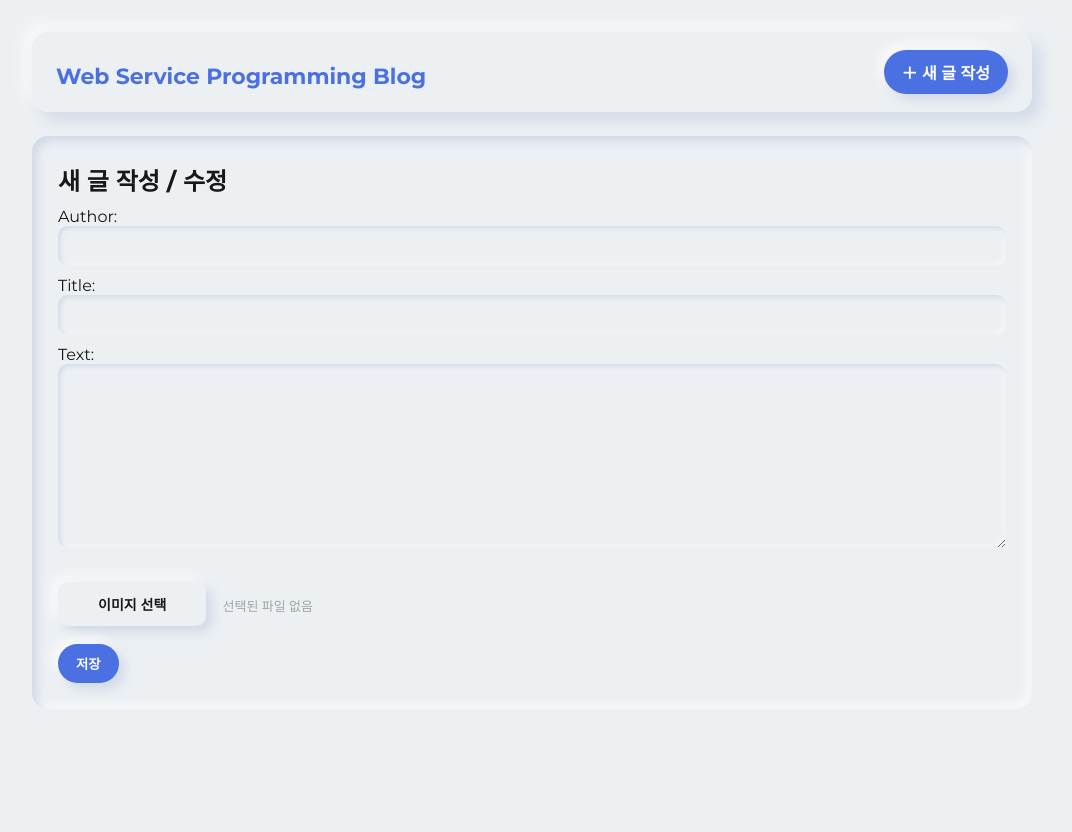
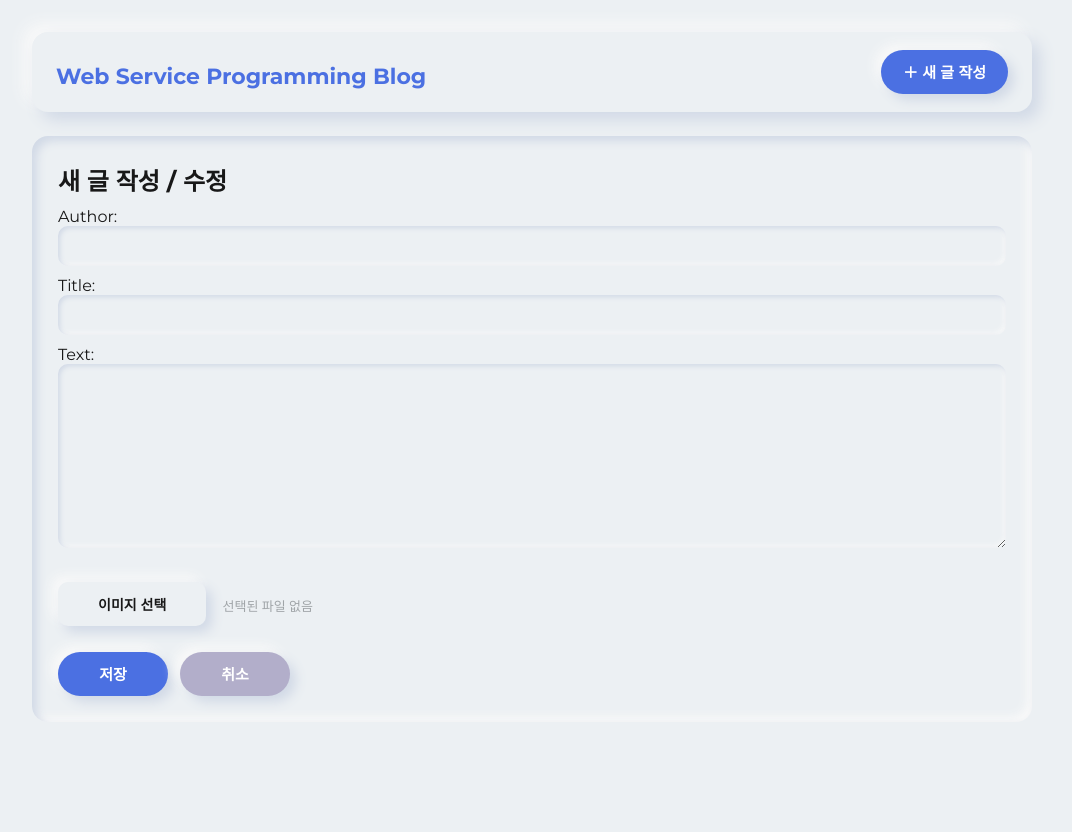
Before and after one commit to soyeon-kk/my-first-blog, a Django app: page /post/new/ in a window 1280 px wide. Shown: the whole page, without its empty margins (108-1180 px from the left). Run offline with Django 5.2, Linux system fonts and the light colour scheme.

Commit message:
fix: 버튼 깨짐 해결

```diff
--- a/blog/forms.py
+++ b/blog/forms.py
@@ -5,4 +5,8 @@ from .models import Post
 class PostForm(forms.ModelForm):
     class Meta:
         model = Post
-        fields = ['author', 'title', 'text', 'image']
+        fields = ('author', 'title', 'text', 'image')
+        widgets = {
+            # 기본 위젯을 ClearableFileInput 대신 FileInput으로 교체
+            'image': forms.FileInput(attrs={'id': 'id_image'})
+        }
--- a/blog/static/css/blog.css
+++ b/blog/static/css/blog.css
@@ -45,23 +45,47 @@ body {
   margin: 0 auto 64px;
 }
 
-/* 버튼 */
-.btn, button, .button {
-  display: inline-block;
+/* 버튼 통합 스타일 */
+.button-group {
+  display: flex;
+  align-items: center;  /* ✅ 수직 중앙정렬 */
+  gap: 12px;
+  margin-top: 18px;
+}
+
+.btn,
+button.btn,
+a.btn {
+  display: inline-flex;
+  align-items: center;
+  justify-content: center;
+  height: 44px;             /* ✅ 고정 높이 */
+  min-width: 110px;         /* ✅ 동일 너비 */
+  padding: 0 22px;          /* ✅ 내부 여백 동일 */
+  border-radius: 26px;
   border: none;
-  cursor: pointer;
-  text-decoration: none;
+  font-size: 15px;
+  font-weight: 700;
   background: var(--accent);
   color: #fff;
-  font-weight: 700;
-  padding: 10px 18px;
-  border-radius: 26px;
+  text-decoration: none;
+  cursor: pointer;
   box-shadow: 6px 6px 12px var(--neu-2), -6px -6px 12px var(--white);
-  transition: .2s transform ease;
+  transition: all 0.2s ease;
+  line-height: 1;           /* ✅ 텍스트 기준선 고정 */
+  vertical-align: middle;   /* ✅ 브라우저 기본 차이 제거 */
 }
-.btn:hover, button:hover { transform: translateY(-1px) scale(.99); }
-.btn.btn-danger { background: #e24b4b; }
-.btn.btn-secondary { background: #a0a5a8; }
+
+.btn:hover,
+button.btn:hover,
+a.btn:hover {
+  transform: translateY(-1px);
+  filter: brightness(1.05);
+}
+
+/* 버튼 색상 변형 */
+.btn-secondary { background: #a0a5a8; color: #fff; }
+.btn-danger { background: #e24b4b; }
 
 /* 목록(피드) 카드 */
 .post-list {
@@ -90,12 +114,6 @@ body {
   box-shadow: 12px 12px 24px var(--neu-2), -12px -12px 24px var(--white);
 }
 
-/* 이미지 개별 확대 효과 제거 (중복 방지) */
-.post-image-wrapper img:hover {
-  transform: none;
-}
-
-
 /* 제목 */
 .post h1 {
   font-size: 20px;
@@ -122,11 +140,11 @@ body {
   margin-bottom: 8px;
 }
 
-/* 목록용 정사각형 이미지 박스 */
+/* 이미지 박스 */
 .post-image-wrapper {
   position: relative;
   width: 100%;
-  aspect-ratio: 1 / 1;  /* ✅ 정사각형 비율 유지 */
+  aspect-ratio: 1 / 1;
   overflow: hidden;
   border-radius: 16px;
   margin-bottom: 15px;
@@ -142,7 +160,7 @@ body {
 }
 .post-image-wrapper img:hover { transform: scale(1.02); }
 
-/* 상세 페이지용 이미지 (원본 유지) */
+/* 상세 이미지 */
 .detail-image-wrapper {
   position: relative;
   width: 100%;
@@ -168,7 +186,7 @@ body {
   transform: translate(-50%, -50%) scale(1.02);
 }
 
-/* 폼(작성/수정) */
+/* 폼 컨테이너 */
 .form-container {
   padding: 26px;
   border-radius: 16px;
@@ -191,7 +209,6 @@ form input, form textarea, form select {
 form input:focus, form textarea:focus {
   box-shadow: inset 4px 4px 8px var(--neu-2), inset -4px -4px 8px var(--white);
 }
-form button[type="submit"] { margin-top: 10px; }
 
 /* 삭제 확인 */
 .delete-confirm {
@@ -203,7 +220,7 @@ form button[type="submit"] { margin-top: 10px; }
 }
 .delete-confirm h2 { font-size: 18px; margin-bottom: 14px; }
 
-/* 📸 커스텀 파일 업로드 버튼 */
+/* 파일 업로드 */
 #id_image { display: none; }
 
 .file-upload-label {
@@ -233,7 +250,7 @@ form button[type="submit"] { margin-top: 10px; }
   vertical-align: middle;
 }
 
-/* 링크 기본색 */
+/* 링크 색상 */
 a { color: var(--accent); }
 
 /* 반응형 */
--- a/blog/templates/blog/post_confirm_delete.html
+++ b/blog/templates/blog/post_confirm_delete.html
@@ -1,11 +1,11 @@
 {% extends 'blog/base.html' %}
 {% block content %}
 <div class="delete-card">
-  <h2>정말 "{{ post.title }}" 글을 삭제하시겠습니까?</h2>
+  <h2 style="margin-bottom: 20px;">정말 "{{ post.title }}" 글을 삭제하시겠습니까?</h2>
   <form method="post">
     {% csrf_token %}
-    <button type="submit" class="btn btn-danger">삭제</button>
-    <a href="{% url 'post_detail' pk=post.pk %}" class="btn cancel">취소</a>
+    <button type="submit" class="btn btn-danger" style="background: #ff4d4f">삭제</button>
+    <a href="{% url 'post_detail' pk=post.pk %}" class="btn cancel" style="background: #b2aeca">취소</a>
   </form>
 </div>
 {% endblock %}
--- a/blog/templates/blog/post_detail.html
+++ b/blog/templates/blog/post_detail.html
@@ -19,7 +19,7 @@
 
     <div class="post-actions">
       <a href="{% url 'post_edit' pk=post.pk %}" class="btn">수정</a>
-      <a href="{% url 'post_delete' pk=post.pk %}" class="btn btn-danger">삭제</a>
+      <a href="{% url 'post_delete' pk=post.pk %}" class="btn btn-danger"style="background: #ff4d4f">삭제</a>
     </div>
   </div>
 {% endblock %}
--- a/blog/templates/blog/post_edit.html
+++ b/blog/templates/blog/post_edit.html
@@ -5,7 +5,6 @@
     <form method="POST" enctype="multipart/form-data">
       {% csrf_token %}
 
-      <!-- ✅ 작성자 입력 필드 추가 -->
       <p>
         {{ form.author.label_tag }}
         {{ form.author }}
@@ -21,14 +20,21 @@
         {{ form.text }}
       </p>
 
-      <!-- 🔹 이미지 필드 직접 커스텀 -->
       <div class="file-field">
         <label class="file-upload-label" for="id_image">이미지 선택</label>
         <span id="file-chosen">선택된 파일 없음</span>
         {{ form.image }}
       </div>
 
-      <button type="submit" class="btn">저장</button>
+      <div class="button-group">
+        <button type="submit" class="btn">저장</button>
+
+        {% if post and post.pk %}
+          <a href="{% url 'post_detail' pk=post.pk %}" class="btn btn-secondary" style="background: #b2aeca">취소</a>
+        {% else %}
+          <a href="{% url 'post_list' %}" class="btn btn-secondary" style="background: #b2aeca">취소</a>
+        {% endif %}
+      </div>
     </form>
   </div>
 
@@ -37,16 +43,11 @@
     const fileChosen = document.getElementById("file-chosen");
     const label = document.querySelector(".file-upload-label");
 
-    // 라벨 클릭 시 파일 선택창 열기
     label.addEventListener("click", () => fileInput.click());
-
-    // 파일 선택 시 이름 표시
     fileInput.addEventListener("change", () => {
-      if (fileInput.files.length > 0) {
-        fileChosen.textContent = fileInput.files[0].name;
-      } else {
-        fileChosen.textContent = "선택된 파일 없음";
-      }
+      fileChosen.textContent = fileInput.files.length
+        ? fileInput.files[0].name
+        : "선택된 파일 없음";
     });
   </script>
 {% endblock %}
--- a/blog/urls.py
+++ b/blog/urls.py
@@ -4,7 +4,8 @@ from django.urls import include
 from rest_framework import routers
 
 router = routers.DefaultRouter()
-router.register('Post', views.blogImage)
+router.register('Post', views.BlogImage)
+
 
 urlpatterns = [
     path('', views.post_list, name='post_list'),
--- a/blog/views.py
+++ b/blog/views.py
@@ -5,17 +5,22 @@ from .forms import PostForm
 from rest_framework import viewsets
 from .serializers import PostSerializer
 
+
+# 글 목록
 def post_list(request):
     posts = Post.objects.filter(published_date__lte=timezone.now()).order_by('published_date')
     return render(request, 'blog/post_list.html', {'posts': posts})
 
+
+# 글 상세보기
 def post_detail(request, pk):
     post = get_object_or_404(Post, pk=pk)
     return render(request, 'blog/post_detail.html', {'post': post})
 
+
+# 새 글 작성
 def post_new(request):
     if request.method == "POST":
-        form = PostForm(request.POST)
         form = PostForm(request.POST, request.FILES)
         if form.is_valid():
             post = form.save(commit=False)
@@ -25,8 +30,11 @@ def post_new(request):
             return redirect('post_detail', pk=post.pk)
     else:
         form = PostForm()
-    return render(request, 'blog/post_edit.html', {'form': form})
+    # ✨ post=None을 넘겨서 템플릿의 {% if post %} 조건문이 정상 작동하게
+    return render(request, 'blog/post_edit.html', {'form': form, 'post': None})
 
+
+# 글 수정
 def post_edit(request, pk):
     post = get_object_or_404(Post, pk=pk)
     if request.method == "POST":
@@ -39,8 +47,11 @@ def post_edit(request, pk):
             return redirect('post_detail', pk=post.pk)
     else:
         form = PostForm(instance=post)
-    return render(request, 'blog/post_edit.html', {'form': form})
+    # ✨ post 객체를 같이 넘겨서 취소 버튼이 detail로 이동 가능
+    return render(request, 'blog/post_edit.html', {'form': form, 'post': post})
 
+
+# 글 삭제
 def post_delete(request, pk):
     post = get_object_or_404(Post, pk=pk)
     if request.method == "POST":
@@ -48,9 +59,13 @@ def post_delete(request, pk):
         return redirect('post_list')
     return render(request, 'blog/post_confirm_delete.html', {'post': post})
 
+
+# 테스트용 JS 페이지
 def js_test(request):
     return render(request, 'blog/js_test.html')
 
-class blogImage(viewsets.ModelViewSet):
+
+# Django REST Framework ViewSet
+class BlogImage(viewsets.ModelViewSet):
     queryset = Post.objects.all()
     serializer_class = PostSerializer
```
